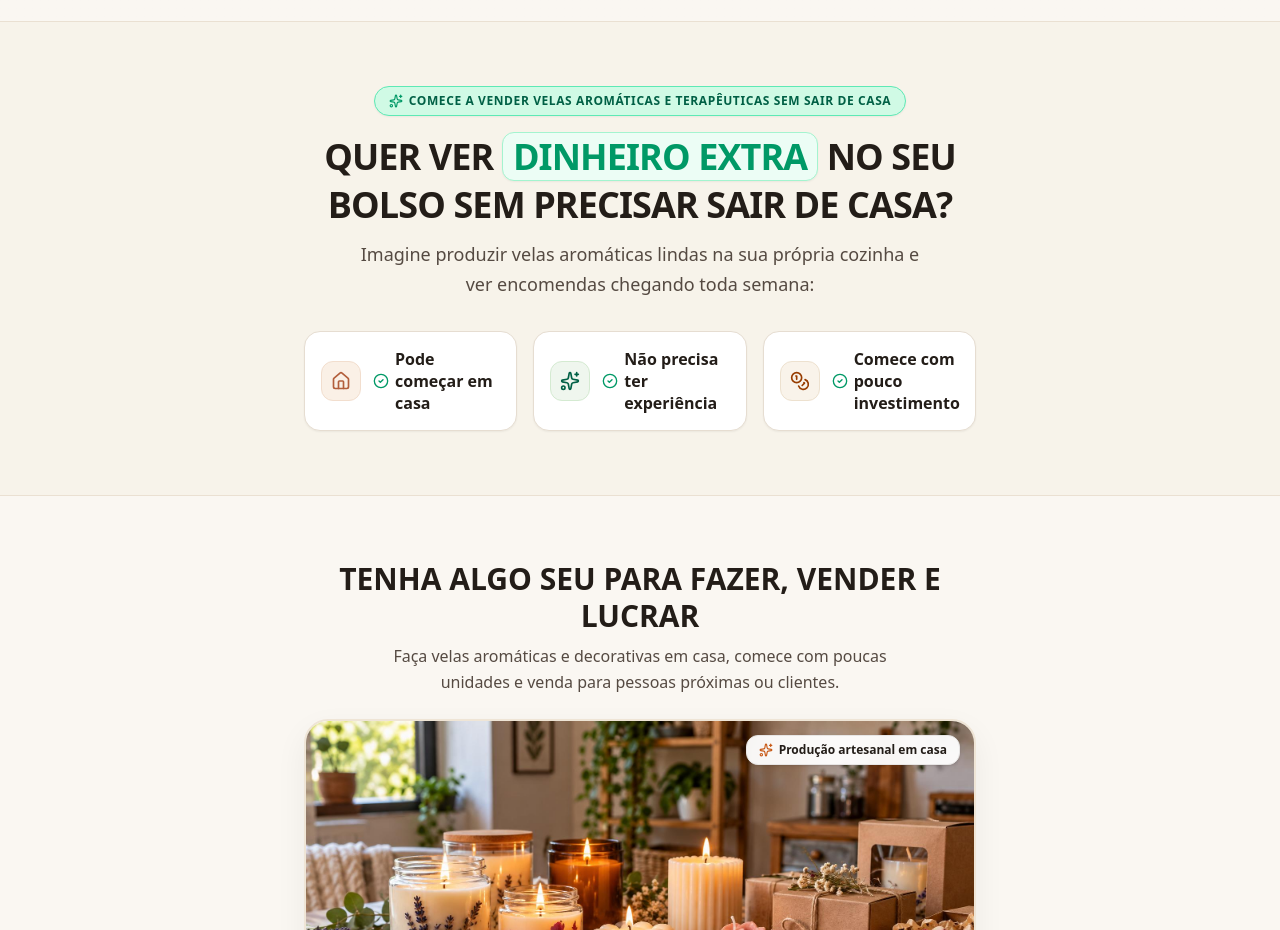
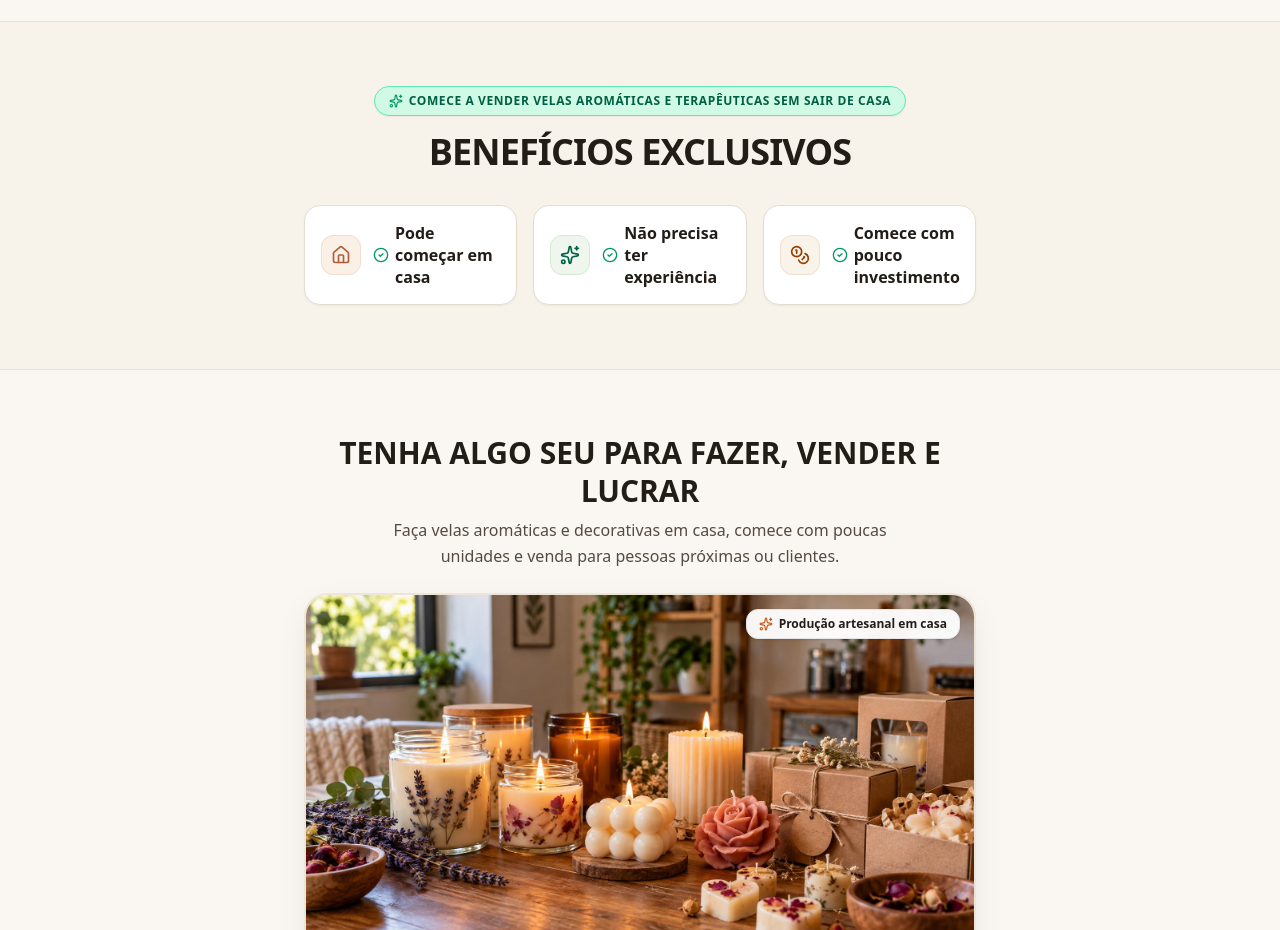
Before and after one commit to ahmadkhalidhassanar-dotcom/velas-artesanais-renda-extra, a React (Vite) app: page / in a window 1280 px wide. Shown: the part 1160-2090 px from the top of the page. Built offline with nearby package versions, Linux system fonts and the light colour scheme; a web font is replaced by a local one.

Commit message:
feat(ui): update section title in PainIdentificationSection
Replace the promotional headline with "BENEFÍCIOS EXCLUSIVOS" and remove redundant introductory text to improve visual focus.

```diff
--- a/src/components/PainIdentificationSection.tsx
+++ b/src/components/PainIdentificationSection.tsx
@@ -29,13 +29,10 @@ export const PainIdentificationSection: React.FC = () => {
           <span>Comece a vender velas aromáticas e terapêuticas sem sair de casa</span>
         </div>
 
-        {/* Striking Dopaminergic Title */}
-        <h2 className="text-2xl sm:text-3xl md:text-4xl font-black text-[#231D18] leading-[1.2] uppercase mb-3.5 tracking-tight">
-          QUER VER <span className="text-emerald-600 bg-emerald-50 px-2.5 py-0.5 rounded-xl border border-emerald-200 shadow-xs inline-block my-0.5">DINHEIRO EXTRA</span> NO SEU BOLSO SEM PRECISAR SAIR DE CASA?
+        {/* Striking Section Title */}
+        <h2 className="text-2xl sm:text-3xl md:text-4xl font-black text-[#231D18] leading-[1.2] uppercase mb-8 tracking-tight">
+          BENEFÍCIOS EXCLUSIVOS
         </h2>
-        <p className="text-sm sm:text-base md:text-lg text-[#554A42] max-w-xl mx-auto mb-8 font-medium leading-relaxed">
-          Imagine produzir velas aromáticas lindas na sua própria cozinha e ver encomendas chegando toda semana:
-        </p>
 
         {/* 3 Checks Blocks */}
         <div className="grid grid-cols-1 sm:grid-cols-3 gap-3.5 sm:gap-4 text-left">
```
